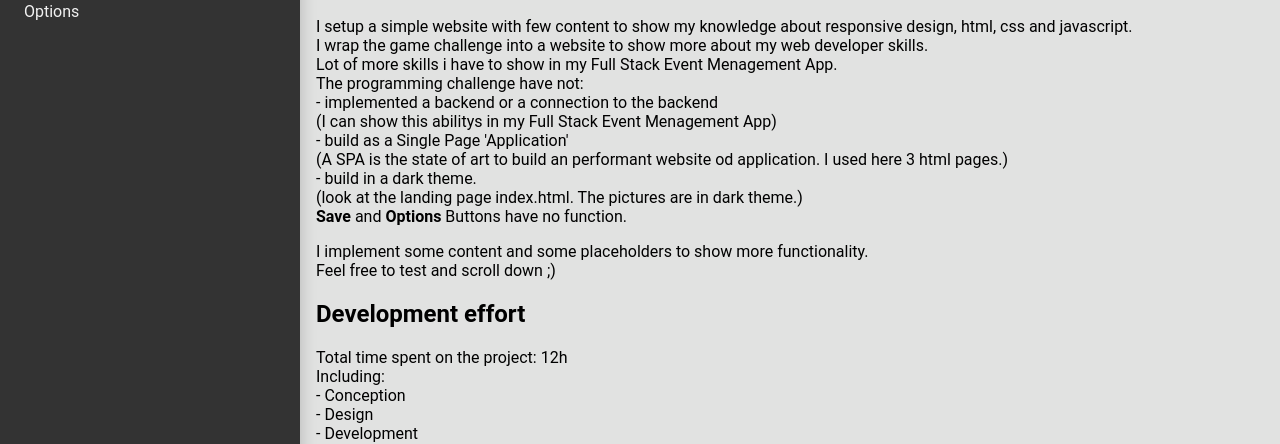
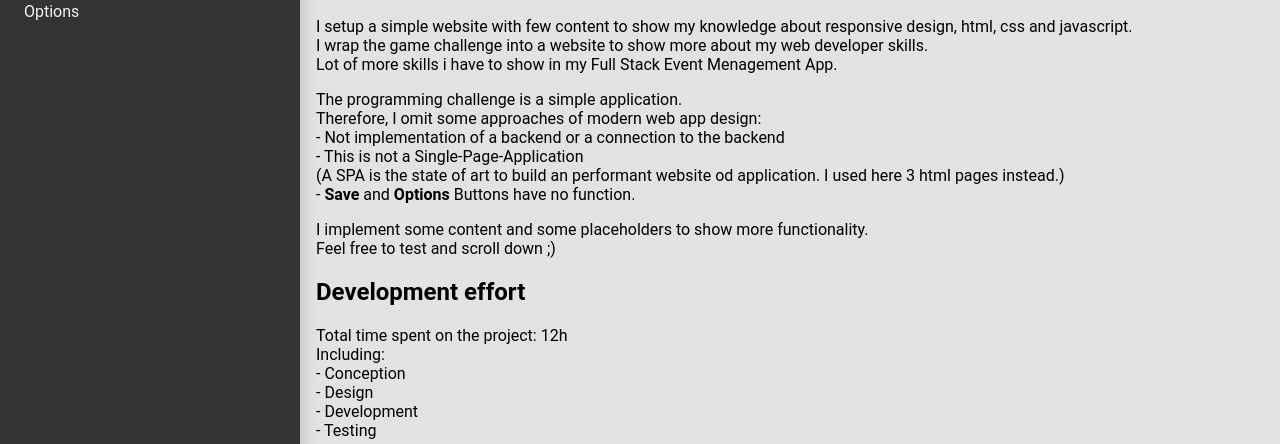
Before and after one commit to LuigiDiablo/ProgrammingChallenge, a plain HTML site: page manual.html in a window 1280 px wide. Shown: the part 618-1062 px from the top of the page. Drawn offline with Linux system fonts and the light colour scheme.

Commit message:
Update manual.html

```diff
--- a/manual.html
+++ b/manual.html
@@ -64,14 +64,14 @@
                         responsive design, html, css and javascript.<br>
                         I wrap the game challenge into a website to show more about my web developer skills.<br>
                         Lot of more skills i have to show in my Full Stack Event Menagement App.<br>
-                        The programming challenge have not:<br>
-                        - implemented a backend or a connection to the backend<br>
-                        (I can show this abilitys in my Full Stack Event Menagement App)<br>
-                        - build as a Single Page 'Application'<br>
-                        (A SPA is the state of art to build an performant website od application. I used here 3 html pages.)<br>
-                        - build in a dark theme.<br>
-                        (look at the landing page index.html. The pictures are in dark theme.)<br>
-                        <b>Save</b> and <b>Options</b> Buttons have no function.
+                    </p>
+                    <p>
+                        The programming challenge is a simple application.<br>
+                        Therefore, I omit some approaches of modern web app design:<br>
+                        - Not implementation of a backend or a connection to the backend<br>
+                        - This is not a Single-Page-Application<br>
+                        (A SPA is the state of art to build an performant website od application. I used here 3 html pages instead.)<br>
+                        - <b>Save</b> and <b>Options</b> Buttons have no function.
                     </p>
                     <p>
                         I implement some content and some placeholders to show more functionality. <br>
```
